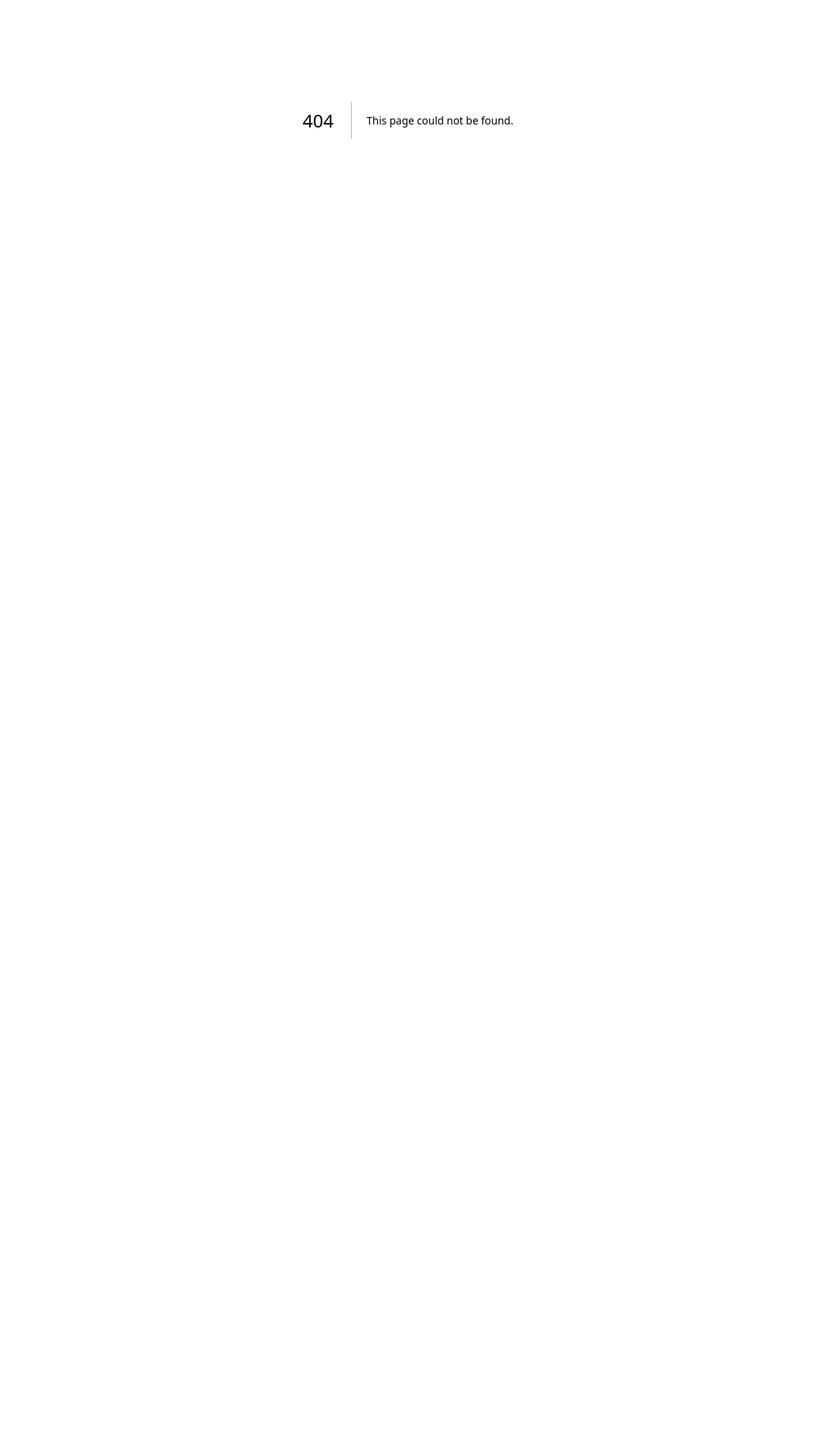
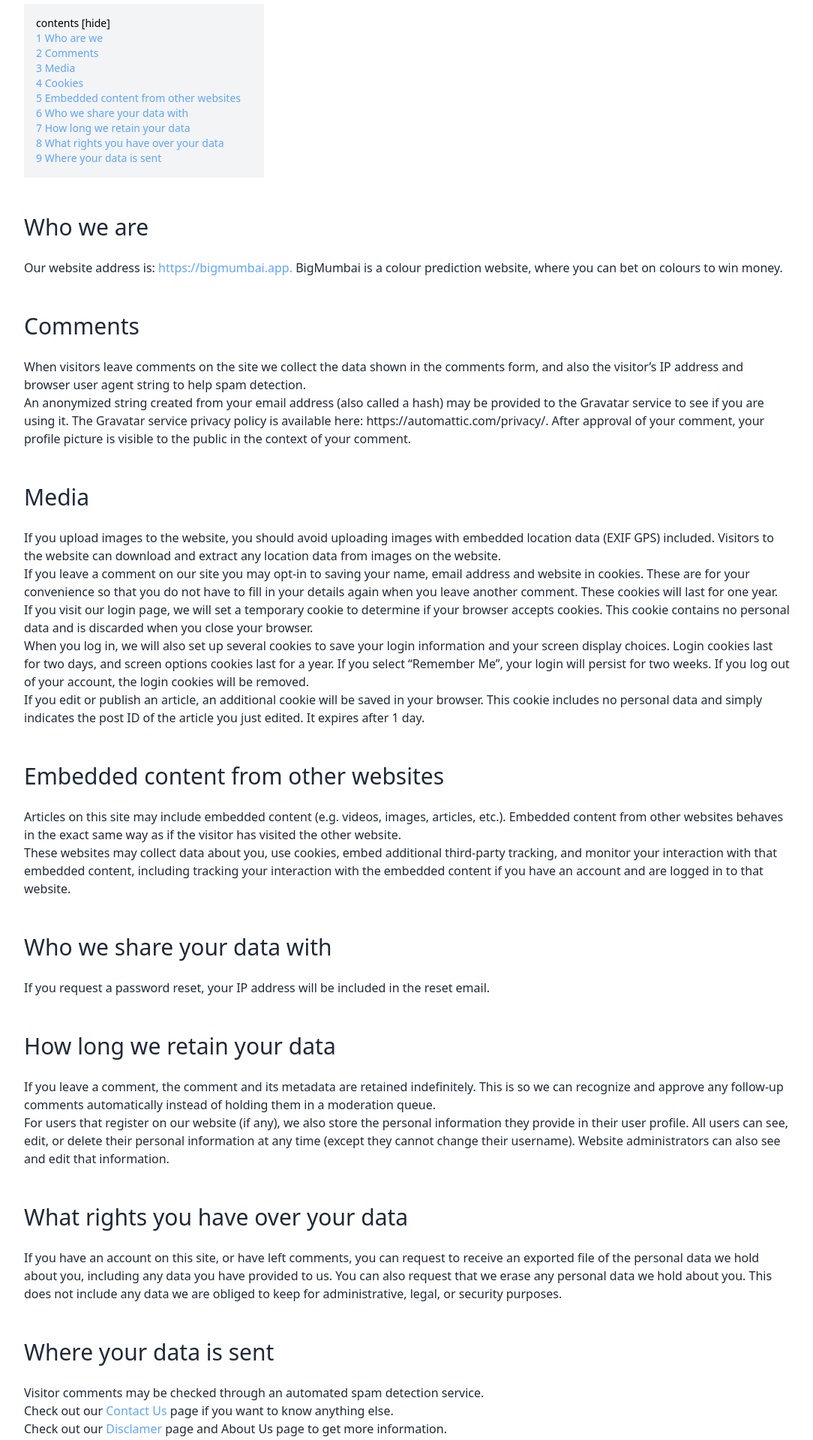
Before and after one commit to chanchalka/big-mumbai, a Next.js app: page /privacy-policy in a window 1280 px wide. Before the commit this address had no page. Shown: the part 240-2160 px from the top of the page at 75% size, without its empty margins (96-1180 px from the left). Before the commit the page ends 800 px from the top, so only its background shows below. Built offline with nearby package versions, Linux system fonts and the light colour scheme.

Commit message:
Create page.tsx

```diff
--- /dev/null
+++ b/src/app/privacy-policy/page.tsx
@@ -0,0 +1,101 @@
+import Footer from '@/components/Footer'
+import Header from '@/components/Header'
+import Link from 'next/link'
+import React from 'react'
+
+const page = () => {
+  return (
+    <>
+      <Header/>
+      <div className='w-4/5  m-auto text-gray-800'>
+        <h1 className="text-3xl mt-12">Privacy Policy</h1>
+        <div className="h-6"></div>
+        <div className=" bg-gray-100 w-80 p-4 text-blue-400 text-sm">
+            <div className="text-black">contents [hide]</div>
+            <Link href={"#whoarewe"}>1 Who are we</Link>
+            <div className=""></div>
+            <Link href={"#comments"}>2 Comments</Link>
+            <div className=""></div>
+            <Link href={"#media"}>3 Media</Link>
+            <div className=""></div>
+            <Link href={"#cookies"}>4 Cookies</Link>
+            <div className=""></div>
+            <Link href={"#embededcontent"}>5 Embedded content from other websites</Link>
+            <div className=""></div>
+            <Link href={"#share"}>6 Who we share your data with</Link>
+            <div className=""></div>
+            <Link href={"#howlong"}>7 How long we retain your data</Link>
+            <div className=""></div>
+            <Link href={"#reightsondata"}>8 What rights you have over your data</Link>
+            <div className=""></div>
+            <Link href={"#data"}>9 Where your data is sent</Link>
+        </div>
+
+        <h1 id='whoarewe' className="text-3xl mt-12">Who we are</h1>
+        <div className="h-6"></div>
+        <p className=' text-gray-800'>Our website address is: <Link href={"https://bigmumbai.app."} className='text-blue-400'>https://bigmumbai.app.</Link> BigMumbai is a colour prediction website, where you can bet on colours to win money.</p>
+
+        <h1 id='comments' className="text-3xl mt-12">Comments</h1>
+        <div className="h-6"></div>
+        <p className=' text-gray-800'>
+          When visitors leave comments on the site we collect the data shown in the comments form, and also the visitor’s IP address and browser user agent string to help spam detection.
+          <br />
+          An anonymized string created from your email address (also called a hash) may be provided to the Gravatar service to see if you are using it. The Gravatar service privacy policy is available here: https://automattic.com/privacy/. After approval of your comment, your profile picture is visible to the public in the context of your comment.
+        </p>
+
+        <h1 id='media' className="text-3xl mt-12">Media</h1>
+        <div className="h-6"></div>
+        <p className=' text-gray-800'>
+            If you upload images to the website, you should avoid uploading images with embedded location data (EXIF GPS) included. Visitors to the website can download and extract any location data from images on the website.
+          <br />
+            If you leave a comment on our site you may opt-in to saving your name, email address and website in cookies. These are for your convenience so that you do not have to fill in your details again when you leave another comment. These cookies will last for one year.
+          <br />
+            If you visit our login page, we will set a temporary cookie to determine if your browser accepts cookies. This cookie contains no personal data and is discarded when you close your browser.
+          <br />
+            When you log in, we will also set up several cookies to save your login information and your screen display choices. Login cookies last for two days, and screen options cookies last for a year. If you select “Remember Me”, your login will persist for two weeks. If you log out of your account, the login cookies will be removed.
+          <br />
+            If you edit or publish an article, an additional cookie will be saved in your browser. This cookie includes no personal data and simply indicates the post ID of the article you just edited. It expires after 1 day.
+        </p>
+
+        <h1 id='embededcontent' className="text-3xl mt-12">Embedded content from other websites</h1>
+        <div className="h-6"></div>
+        <p className=' text-gray-800'>
+          Articles on this site may include embedded content (e.g. videos, images, articles, etc.). Embedded content from other websites behaves in the exact same way as if the visitor has visited the other website.
+          <br />
+          These websites may collect data about you, use cookies, embed additional third-party tracking, and monitor your interaction with that embedded content, including tracking your interaction with the embedded content if you have an account and are logged in to that website.
+        </p>
+
+        <h1 id='share' className="text-3xl mt-12">Who we share your data with</h1>
+        <div className="h-6"></div>
+        <p className=' text-gray-800'>
+          If you request a password reset, your IP address will be included in the reset email.
+        </p>
+
+        <h1 id='howlong' className="text-3xl mt-12">How long we retain your data</h1>
+        <div className="h-6"></div>
+        <p className=' text-gray-800'>
+          If you leave a comment, the comment and its metadata are retained indefinitely. This is so we can recognize and approve any follow-up comments automatically instead of holding them in a moderation queue.
+          <br />
+          For users that register on our website (if any), we also store the personal information they provide in their user profile. All users can see, edit, or delete their personal information at any time (except they cannot change their username). Website administrators can also see and edit that information.
+        </p>
+
+        <h1 id='reightsondata' className="text-3xl mt-12">What rights you have over your data</h1>
+        <div className="h-6"></div>
+        <p className=' text-gray-800'>If you have an account on this site, or have left comments, you can request to receive an exported file of the personal data we hold about you, including any data you have provided to us. You can also request that we erase any personal data we hold about you. This does not include any data we are obliged to keep for administrative, legal, or security purposes.</p>
+
+        <h1 id='data' className="text-3xl mt-12">Where your data is sent</h1>
+        <div className="h-6"></div>
+        <p className=' text-gray-800'>Visitor comments may be checked through an automated spam detection service.
+          <br />
+          Check out our <Link href={"/contact-us"} className='text-blue-400'>Contact Us</Link> page if you want to know anything else.
+          <br />
+          Check out our <Link href={"/disclamer"} className='text-blue-400'>Disclamer</Link> page and About Us page to get more information.
+        </p>
+      </div>
+      <div className="h-8"></div>
+      <Footer/>
+    </>
+  )
+}
+
+export default page
```
